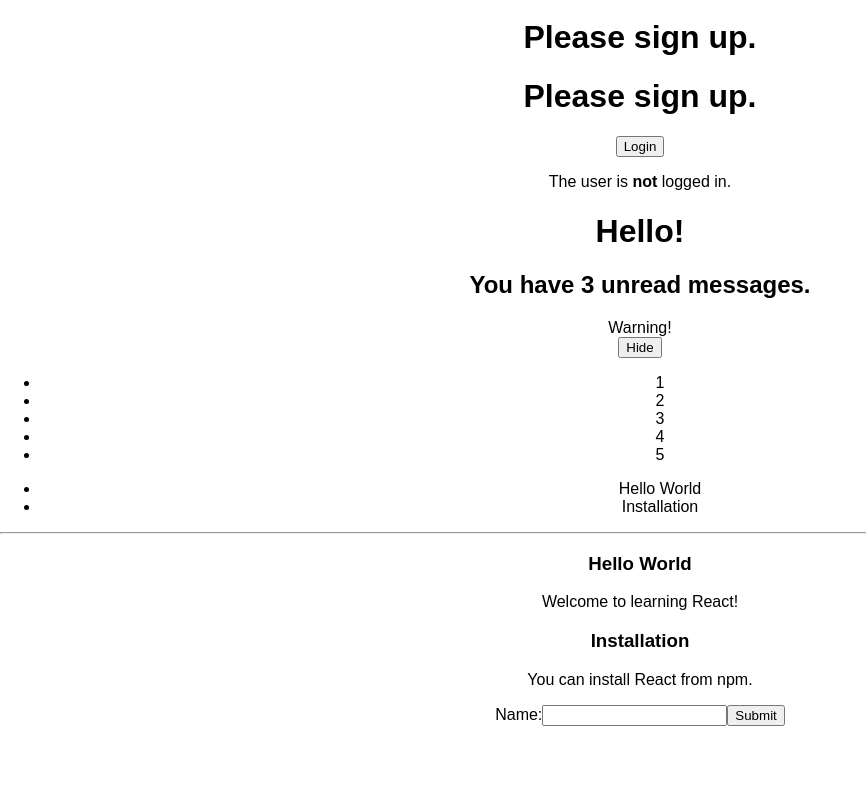
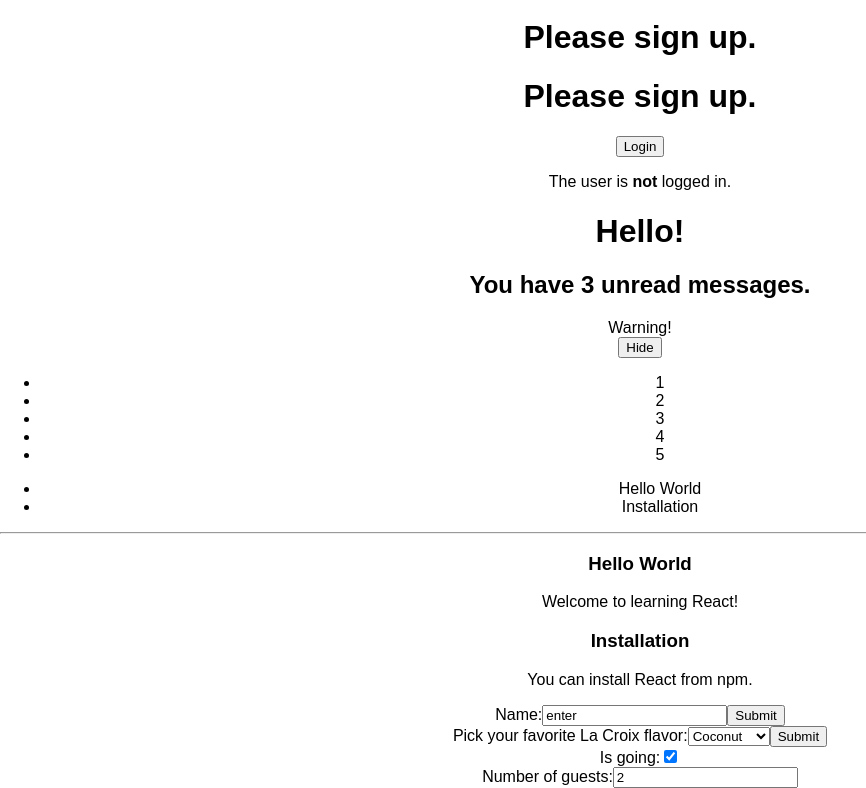
Before and after one commit to djedynak259/smoothie-react-app, a React (Create React App) app: page / in a window 1280 px wide. Shown: the part 450-1238 px from the top of the page, without its empty margins (0-866 px from the left). Before the commit the page ends 1176 px from the top, so only its background shows below. Built offline with nearby package versions, Linux system fonts and the light colour scheme.

Commit message:
added reservations

```diff
--- a/src/App.js
+++ b/src/App.js
@@ -10,6 +10,8 @@
 import NumberList from './NumberList.js';
 import Blog from './Blog.js';
 import NameForm from './NameForm.js';
+import FlavorForm from './FlavorForm.js';
+import Reservation from './Reservation.js';
 
 const hi = <p>Test element here - insert text</p>;
 const messages = ['React', 'Re: React', 'Re:Re: React'];
@@ -49,6 +51,8 @@
         <NumberList numbers={numbers}/>
         <Blog posts={posts} />
         <NameForm />
+        <FlavorForm />
+        <Reservation />
       </div>
     );
   }
--- a/src/NameForm.js
+++ b/src/NameForm.js
@@ -3,7 +3,7 @@
 class NameForm extends React.Component {
   constructor(props) {
     super(props);
-    this.state = {value: ''};
+    this.state = {value: 'enter'};
 
     this.handleChange = this.handleChange.bind(this);
     this.handleSubmit = this.handleSubmit.bind(this);
--- /dev/null
+++ b/src/Reservation.js
@@ -0,0 +1,49 @@
+import React, { Component } from 'react';
+
+class Reservation extends React.Component {
+  constructor(props) {
+    super(props);
+    this.state = {
+      isGoing: true,
+      numberOfGuests: 2
+    };
+
+    this.handleInputChange = this.handleInputChange.bind(this);
+  }
+
+  handleInputChange(event) {
+    const target = event.target;
+    const value = target.type === 'checkbox' ? target.checked : target.value;
+    const name = target.name;
+
+    this.setState({
+      [name]: value
+    });
+  }
+
+  render() {
+    return (
+      <form>
+        <label>
+          Is going:
+          <input
+            name="isGoing"
+            type="checkbox"
+            checked={this.state.isGoing}
+            onChange={this.handleInputChange} />
+        </label>
+        <br />
+        <label>
+          Number of guests:
+          <input
+            name="numberOfGuests"
+            type="number"
+            value={this.state.numberOfGuests}
+            onChange={this.handleInputChange} />
+        </label>
+      </form>
+    );
+  }
+}
+
+export default Reservation;
```
